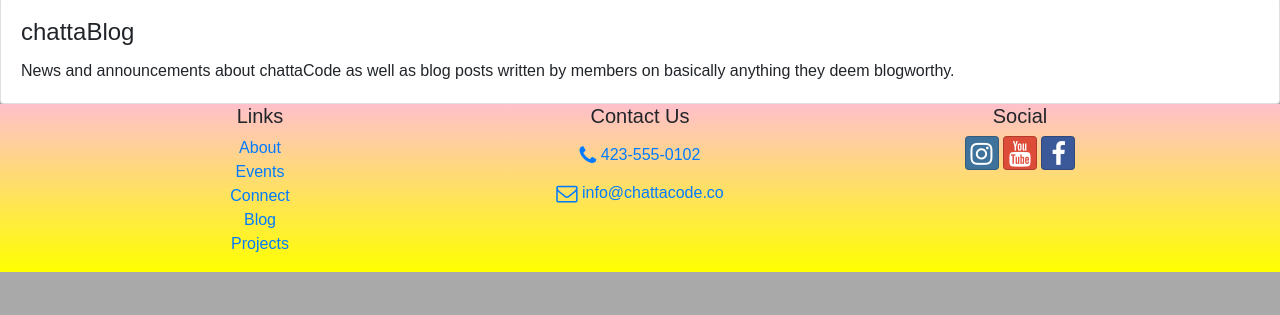
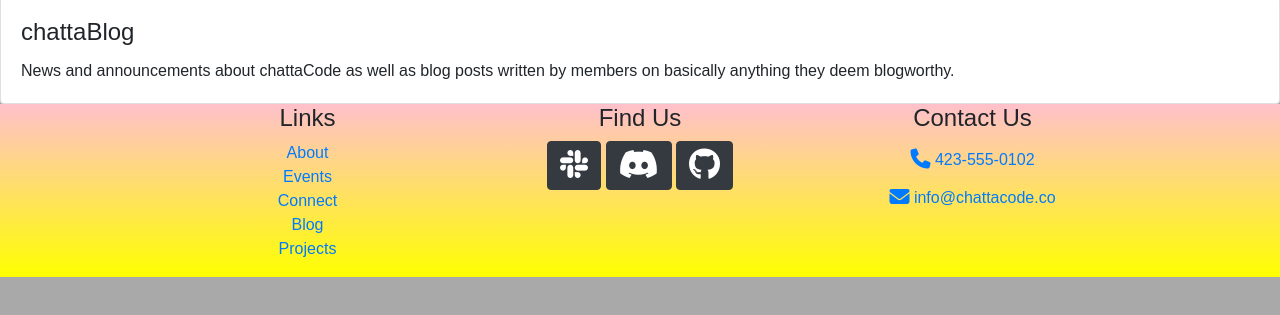
Before and after one commit to TheClutchC/community-collective, a website: page blog.html in a window 1280 px wide. Shown: the part 303-618 px from the top of the page. Drawn offline with nearby package versions, Linux system fonts and the light colour scheme; a web font is replaced by a local one.

Commit message:
fix footer blocking to top arrow

```diff
--- a/blog.html
+++ b/blog.html
@@ -12,8 +12,9 @@
     <!-- Additional CSS must be placed after Bootstrap CSS -->
     <link rel="stylesheet" href="https://fonts.googleapis.com/css2?family=Rubik+Dirt">
     <link rel="stylesheet" href="css/styles.css">
-    <link rel="stylesheet" href="node_modules/font-awesome/css/font-awesome.min.css" />
-    <link rel="stylesheet" href="node_modules/bootstrap-social/bootstrap-social.css" />
+    <link rel="stylesheet" href="node_modules\@fortawesome\fontawesome-free\css\fontawesome.css" />
+    <link rel="stylesheet" href="node_modules\@fortawesome\fontawesome-free\css\brands.css" />
+    <link rel="stylesheet" href="node_modules\@fortawesome\fontawesome-free\css\solid.css" />
 
     <title>chattaCode initiaTive</title>
 </head>
@@ -66,32 +67,35 @@
 
     <footer class="site-footer">
         <div class="container">
-            <div class="row">
-                <div class="col-4 text-center">
-                    <h5>Links</h5>
+            <div class="row justify-content-center">
+                <div class="col-8 col-md-3 col-auto text-center">
+                    <h4>Links</h4>
                     <ul class="list-unstyled">
                         <li><a href="about.html">About</a></li>
                         <li><a href="events.html">Events</a></li>
-                        <li><a href="connect.html">Connect</a></li>
-                        <li><a href="#">Blog</a></li>
+                        <li><a href="#">Connect</a></li>
+                        <li><a href="blog.html">Blog</a></li>
                         <li><a href="projects.html">Projects</a></li>
                     </ul>
                 </div>
-                <div class="col-4  text-center">
-                    <h5>Contact Us</h5>
-                    <a role="button" class="btn btn-link" href="tel:4235550102"><i
-                            class="fa fa-phone fa-lg text-primary"></i> 423-555-0102</a><br />
+                <div class="col-8 col-md-4 col-auto text-center">
+                    <h4>Find Us</h4>
+                    <a class="btn btn-dark" href="http://instagram.com/">
+                        <i class="fa-brands fa-2x fa-slack"></i>
+                    </a>
+                    <a class="btn btn-dark" href="http://discord.com/">
+                        <i class="fa-brands fa-2x fa-discord"></i>
+                    </a>
+                    <a class="btn btn-dark" href="https://github.com/">
+                        <i class="fa-brands fa-2x fa-github"></i>
+                    </a>
+                </div>
+                <div class="col-8 col-auto col-md-3 text-center">
+                    <h4>Contact Us</h4>
+                    <a role="button" class="btn btn-link" href="tel:4235550102">
+                        <i class="fa fa-phone fa-lg text-primary"></i> 423-555-0102</a><br />
                     <a role="button" class="btn btn-link" href="mailto:info@chattacode.co"><i
-                            class="fa fa-envelope-o fa-lg text-primary"></i> info@chattacode.co</a>
-                </div>
-                <div class="col-4 text-center">
-                    <h5>Social</h5>
-                    <a class="btn btn-social-icon btn-instagram" href="http://instagram.com/"><i
-                            class="fa fa-instagram"></i></a>
-                    <a class="btn btn-social-icon btn-google" href="http://youtube.com/"><i
-                        class="fa fa-youtube"></i></a>
-                    <a class="btn btn-social-icon btn-facebook" href="http://facebook.com/"><i
-                            class="fa fa-facebook"></i></a>
+                            class="fa fa-envelope fa-lg text-primary"></i> info@chattacode.co</a>
                 </div>
             </div>
         </div>
--- a/package.json
+++ b/package.json
@@ -16,9 +16,8 @@
     "node-sass": "^6.0.1"
   },
   "dependencies": {
+    "@fortawesome/fontawesome-free": "^6.2.0",
     "bootstrap": "^4.5.2",
-    "bootstrap-social": "^5.1.1",
-    "font-awesome": "^4.7.0",
     "jquery": "^3.5.1",
     "popper.js": "^1.16.1"
   }
```
Also changed, not shown: about.html (+25 -21 lines), connect.html (+26 -21 lines), events.html (+25 -21 lines), index.html (+24 -20 lines), projects.html (+25 -21 lines), 1 other file.
